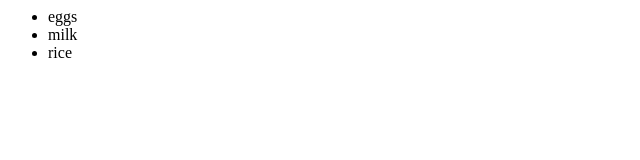
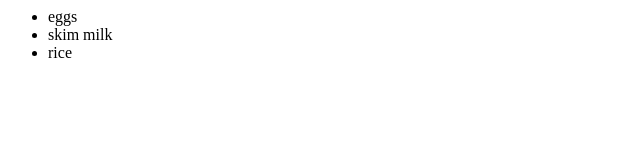
Before and after one commit to malkhalaf/ProjectX, a plain HTML site: page index.html in a window 1280 px wide. Shown: the full height of the page, 0-640 px from the left. Drawn offline with Linux system fonts and the light colour scheme.

Commit message:
Changed milk to skim milk

```diff
--- a/index.html
+++ b/index.html
@@ -6,7 +6,7 @@
 	<div>
 		<ul>
 			<li>eggs</li>
-			<li>milk</li>
+			<li>skim milk</li>
 			<li>rice</li>
 		</ul>
 	</div>
```
